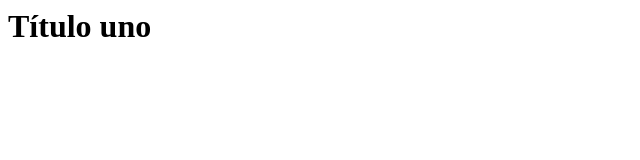
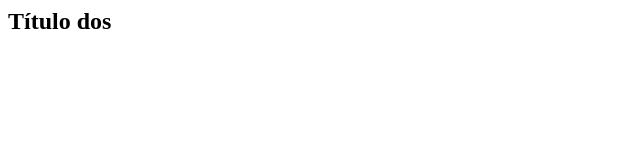
Before and after one commit to giancarloariasva/NVL-VCS-Final, a plain HTML site: page index.html in a window 1280 px wide. Shown: the whole page, without its empty margins (0-640 px from the left). Drawn offline with Linux system fonts and the light colour scheme.

Commit message:
Mi segundo commit

```diff
--- a/index.html
+++ b/index.html
@@ -1,2 +1,2 @@
 <meta charset="utf-8" />
-<h1>Título uno</h1>
+<h2>Título dos</h2>
```
